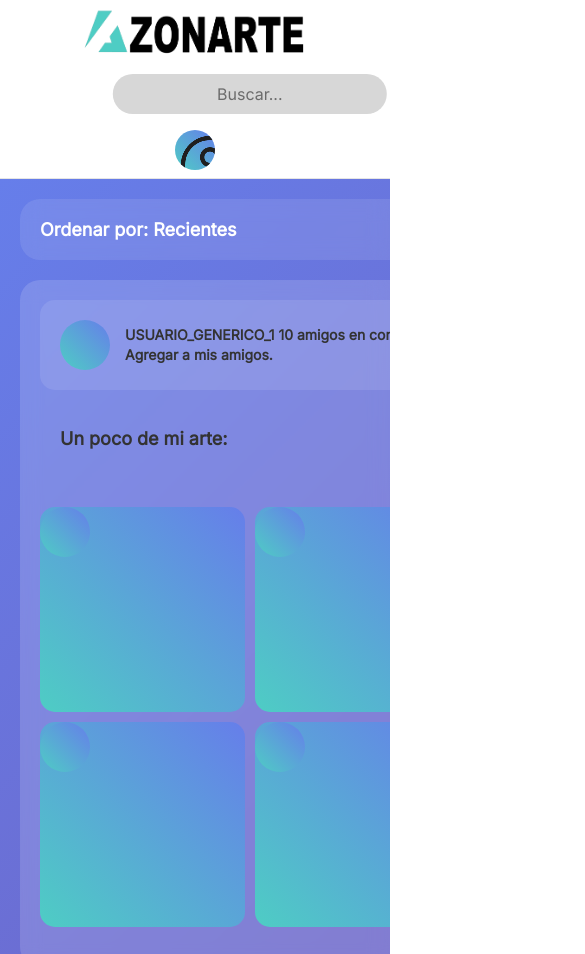
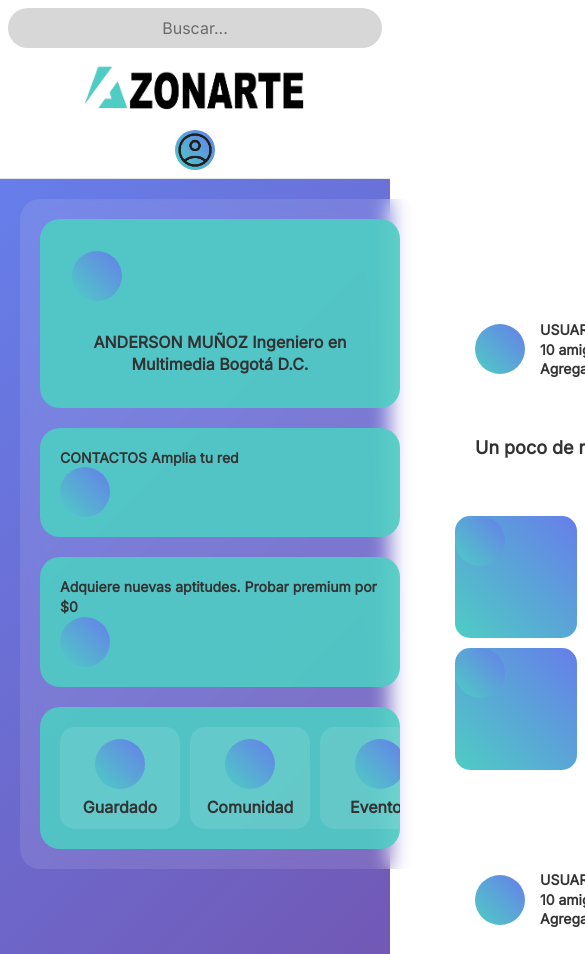
Before and after one commit to Juanca-48/Tecnologias_de_internet, a plain HTML site: page social.html in a window 390 px wide. Shown: the top 954 px of the page, 585 px wide, since content can reach past the window. Drawn offline with Linux system fonts and the light colour scheme.

Commit message:
correccion del header

```diff
--- a/css/social.css
+++ b/css/social.css
@@ -14,19 +14,15 @@
 .v479_366 {
     width: 100%;
     min-height: 100vh;
-    background: #fff;
 }
 
 .v479_367 {
     width: 100%;
     min-height: 100vh;
-    background: linear-gradient(135deg, rgba(102,126,234,0.1), rgba(118,75,162,0.1));
-    position: relative;
-    overflow-x: hidden;
 }
 
-/* ========== HEADER STYLES (estilo main.css + barra de búsqueda centrada) ========== */
-.v479_368 {
+/* Header actualizado */
+.header {
     display: flex;
     justify-content: space-between;
     align-items: center;
@@ -42,7 +38,7 @@
     gap: 20px;
 }
 
-/* Logo (estilo main.css) */
+/* Logo */
 .logo {
     display: flex;
     align-items: center;
@@ -72,9 +68,44 @@
 
 /* Barra de búsqueda centrada */
 .search-center {
-
     left: 50%;
     transform: translateX(20%);
+}
+
+.search-bar {
+    width: 400px;
+    max-width: 400px;
+    min-width: 300px;
+    height: 45px;
+    background: rgba(215,215,215,1);
+    border-radius: 25px;
+    display: flex;
+    align-items: center;
+    padding: 0 20px;
+    transition: all 0.3s ease;
+}
+
+.search-bar:hover {
+    background: rgba(200,200,200,1);
+    transform: translateY(-1px);
+}
+
+.search-input {
+    color: rgba(0,0,0,0.7);
+    font-family: Inter;
+    font-weight: 400;
+    font-size: 16px;
+    flex: 1;
+    border: none;
+    background: transparent;
+    outline: none;
+    text-align: center;
+    width: 100%;
+}
+
+.search-input::placeholder {
+    color: rgba(0,0,0,0.5);
+    text-align: center;
 }
 
 .nav-item {
@@ -116,50 +147,7 @@
     font-weight: 600;
 }
 
-/* Barra de búsqueda centrada */
-.v480_506 {
-    width: 400px;
-    max-width: 400px;
-    min-width: 300px;
-    height: 45px;
-    background: rgba(215,215,215,1);
-    border-radius: 25px;
-    display: flex;
-    align-items: center;
-    padding: 0 20px;
-    transition: all 0.3s ease;
-}
-
-.v480_506:hover {
-    background: rgba(200,200,200,1);
-    transform: translateY(-1px);
-}
-
-.v480_507 {
-    width: 100%;
-    height: 100%;
-    display: flex;
-    align-items: center;
-}
-
-.v480_520 {
-    color: rgba(0,0,0,0.7);
-    font-family: Inter;
-    font-weight: 400;
-    font-size: 16px;
-    flex: 1;
-    border: none;
-    background: transparent;
-    outline: none;
-    text-align: center;
-}
-
-.v480_520::placeholder {
-    color: rgba(0,0,0,0.5);
-    text-align: center;
-}
-
-/* Profile button estandarizado (estilo main.css) */
+/* Profile button */
 .profile-btn {
     width: 50px;
     height: 50px;
@@ -169,11 +157,20 @@
     transition: all 0.3s ease;
     border: none;
     background: linear-gradient(45deg, #4ecdc4, #667eea);
+    display: flex;
+    align-items: center;
+    justify-content: center;
 }
 
 .profile-btn:hover {
     transform: scale(1.1);
     box-shadow: 0 5px 15px rgba(78,205,196,0.4);
+}
+
+.profile-img {
+    width: 100%;
+    height: 100%;
+    object-fit: cover;
 }
 
 /* Main content */
@@ -213,6 +210,9 @@
     padding: 32px;
     text-align: center;
     transition: all 0.3s ease;
+    display: flex;
+    flex-direction: column;
+    gap: 15px;
 }
 
 .v480_522:hover {
@@ -301,6 +301,11 @@
 .v481_550:hover, .v481_564:hover, .v481_572:hover {
     background: rgba(255,255,255,0.2);
     transform: translateY(-2px);
+}
+
+.v481_552, .v481_566, .v481_574 {
+    display: flex;
+    align-items: center;
 }
 
 .v481_598, .v481_599, .v481_601 {
@@ -499,6 +504,10 @@
     transform: translateY(-2px);
 }
 
+.v490_271, .v490_275, .v490_279, .v490_288, .v490_292, .v490_296 {
+    flex: 1;
+}
+
 .v490_308, .v490_314, .v490_311 {
     width: 50px;
     height: 50px;
@@ -546,39 +555,12 @@
     .v480_504 {
         display: none;
     }
-}
 
-/* Tablets pequeñas */
-@media screen and (max-width: 900px) {
-    .v479_378 {
-        grid-template-columns: 1fr;
-        padding: 20px;
-    }
-
-    .v480_448 {
-        order: 2;
-        max-width: none;
-    }
-
-    .v480_447 {
-        order: 1;
-        max-width: none;
-    }
-
-    .v479_380, .v490_253 {
-        grid-template-columns: repeat(auto-fit, minmax(150px, 1fr));
-    }
-}
-
-/* ========== RESPONSIVE PARA NUEVA NAVEGACIÓN ========== */
-
-/* Tablets grandes */
-@media screen and (max-width: 1200px) {
     .nav-menu {
         gap: 1.5rem;
     }
 
-    .v480_506 {
+    .search-bar {
         width: 300px;
         min-width: 200px;
     }
@@ -586,25 +568,45 @@
 
 /* Tablets */
 @media screen and (max-width: 992px) {
-    .v479_368 {
+    .header {
         padding: 1rem 1.5rem;
+        flex-wrap: wrap;
+        justify-content: center;
+        gap: 15px;
+    }
+
+    .search-center {
+        position: static;
+        transform: none;
+        order: 1;
+        width: 100%;
+        display: flex;
+        justify-content: center;
+    }
+
+    .logo {
+        order: 2;
     }
 
     .nav-menu {
-        position: static;
-        transform: none;
-        gap: 1rem;
+        order: 3;
+        margin: 0;
+        gap: 0.8rem;
     }
 
-    .v480_506 {
-        width: 250px;
+    .profile-btn {
+        order: 4;
+    }
+
+    .search-bar {
+        width: 350px;
         min-width: 200px;
     }
 }
 
-/* Tablets pequeñas */
+/* Tablets muy pequeñas */
 @media screen and (max-width: 768px) {
-    .v479_368 {
+    .header {
         padding: 1rem;
         flex-direction: column;
         gap: 1rem;
@@ -614,14 +616,20 @@
         gap: 1rem;
         flex-wrap: wrap;
         justify-content: center;
+        margin-left: 0;
+        margin-right: 0;
     }
 
-    .header-right {
+    .search-center {
+        position: static;
+        left: auto;
+        transform: none;
         width: 100%;
+        display: flex;
         justify-content: center;
     }
 
-    .v480_506 {
+    .search-bar {
         width: 100%;
         max-width: 400px;
         min-width: 250px;
@@ -664,8 +672,9 @@
     }
 }
 
+/* Móviles */
 @media screen and (max-width: 480px) {
-    .v479_368 {
+    .header {
         padding: 0.5rem;
     }
 
@@ -673,7 +682,7 @@
         display: none; /* Ocultar navegación en móviles muy pequeños */
     }
 
-    .v480_506 {
+    .search-bar {
         min-width: 180px;
         height: 40px;
     }
--- a/social.html
+++ b/social.html
@@ -9,18 +9,15 @@
     <div class="v479_366">
         <div class="v479_367">
             <!-- Header actualizado con navegación a la derecha -->
-            <div class="v479_368">
-                <!-- Logo -->
+         <header class="header">
             <a href="index.html" class="logo">
                 <img src="./images/Logo_Nombre.png" alt="ZonArte Logo" class="logo-img">
             </a>
 
             <!-- Barra de búsqueda centrada -->
             <div class="search-center">
-                    <div class="v480_506">
-                        <div class="v480_507">
-                            <input type="text" class="v480_520" placeholder="Buscar...">
-                        </div>
+                <div class="search-bar">
+                    <input type="text" class="search-input" placeholder="Buscar...">
                 </div>
             </div>
 
@@ -33,11 +30,10 @@
                 <a href="contacto.html" class="nav-item">Contacto</a>
             </nav>
 
-                <!-- Profile button -->
             <div class="profile-btn">
                 <img src="./images/Perfil.png" alt="Perfil" class="profile-img">
             </div>
-            </div>
+        </header>
 
             <!-- Contenido principal -->
             <div class="v479_378">
```
Lines whose indentation alone changed are shown as unchanged.
